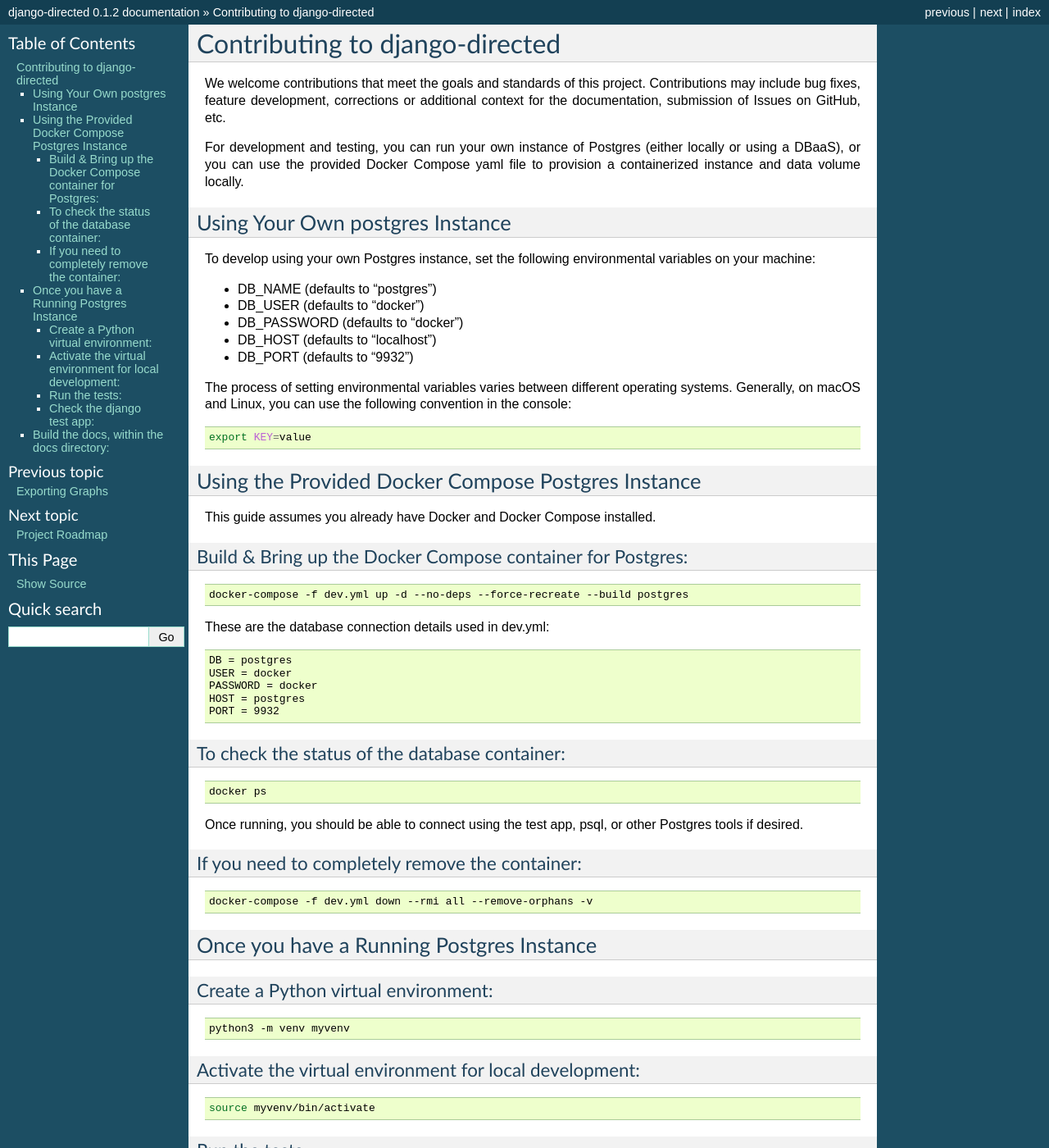
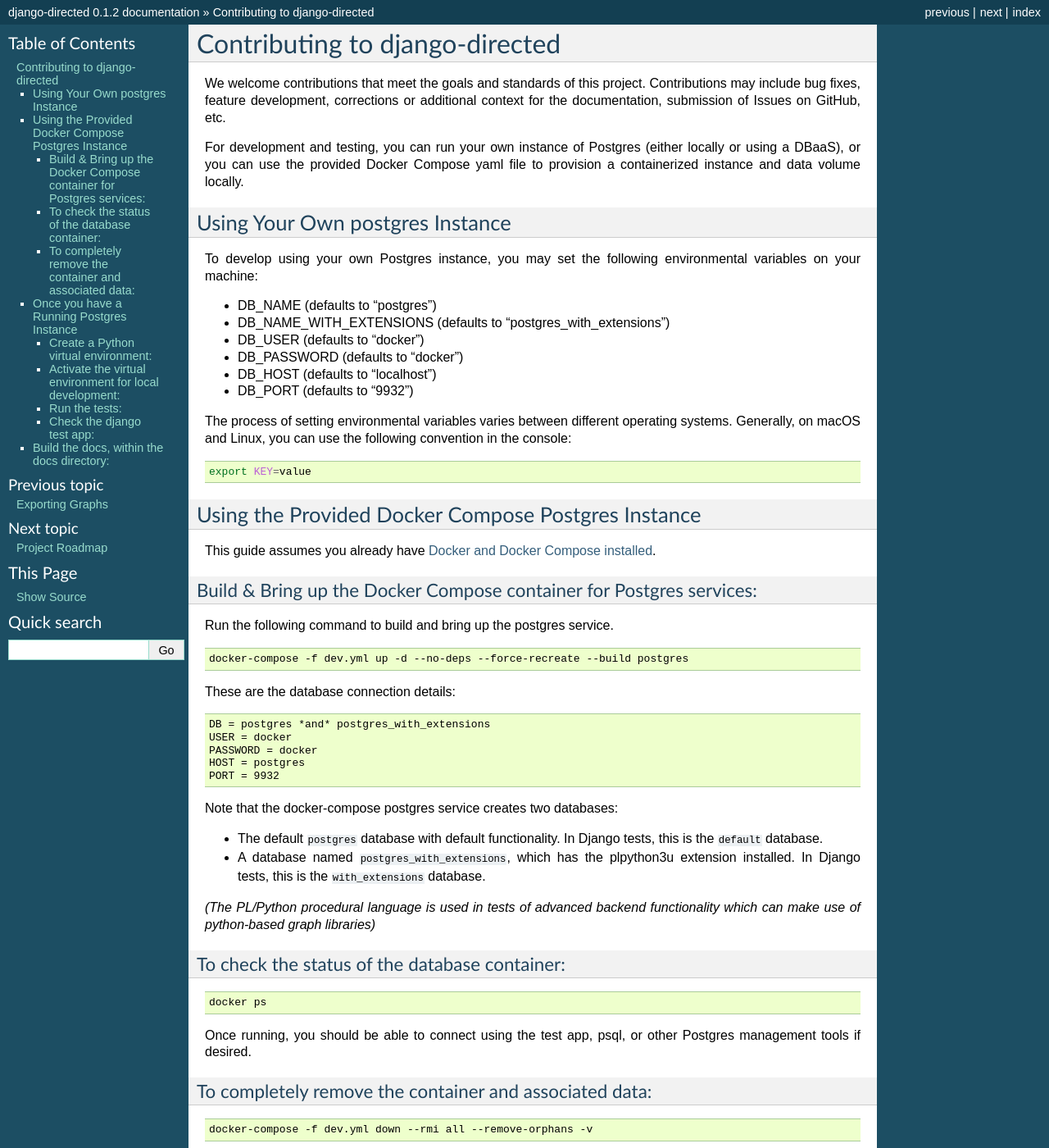
Before and after one commit to OmenApps/django-directed, a Sphinx documentation site: the page built from docs/contributing.md, in a window 1280 px wide and 1400 px high. Shown: the whole window at 82% size. Built offline with Sphinx 7.4.7, drawn with Linux system fonts in a browser that asks for light colours.

Commit message:
Update docker-compose and related docs to create second db with plpython

````diff
--- a/docs/contributing.md
+++ b/docs/contributing.md
@@ -7,9 +7,10 @@
 
 ## Using Your Own postgres Instance
 
-To develop using your own Postgres instance, set the following environmental variables on your machine:
+To develop using your own Postgres instance, you may set the following environmental variables on your machine:
 
 - DB_NAME (defaults to "postgres")
+- DB_NAME_WITH_EXTENSIONS (defaults to "postgres_with_extensions")
 - DB_USER (defaults to "docker")
 - DB_PASSWORD (defaults to "docker")
 - DB_HOST (defaults to "localhost")
@@ -23,21 +24,30 @@
 
 ## Using the Provided Docker Compose Postgres Instance
 
-This guide assumes you already have Docker and Docker Compose installed.
+This guide assumes you already have [Docker and Docker Compose installed](https://docs.docker.com/compose/install/).
 
-### Build & Bring up the Docker Compose container for Postgres:
+### Build & Bring up the Docker Compose container for Postgres services:
+
+Run the following command to build and bring up the postgres service.
 
 ```bash
 docker-compose -f dev.yml up -d --no-deps --force-recreate --build postgres
 ```
 
-These are the database connection details used in dev.yml:
+These are the database connection details:
 
-    DB = postgres
+    DB = postgres *and* postgres_with_extensions
     USER = docker
     PASSWORD = docker
     HOST = postgres
     PORT = 9932
+
+Note that the docker-compose postgres service creates two databases:
+
+- The default `postgres` database with default functionality. In Django tests, this is the `default` database.
+- A database named `postgres_with_extensions`, which has the plpython3u extension installed. In Django tests, this is the `with_extensions` database.
+
+*(The PL/Python procedural language is used in tests of advanced backend functionality which can make use of python-based graph libraries)*
 
 ### To check the status of the database container:
 
@@ -45,9 +55,9 @@
 docker ps
 ```
 
-Once running, you should be able to connect using the test app, psql, or other Postgres tools if desired.
+Once running, you should be able to connect using the test app, psql, or other Postgres management tools if desired.
 
-### If you need to completely remove the container:
+### To completely remove the container and associated data:
 
 ```bash
 docker-compose -f dev.yml down --rmi all --remove-orphans -v
````
Also changed, not shown: dev.yml (+7 -6 lines), 2 other files.
